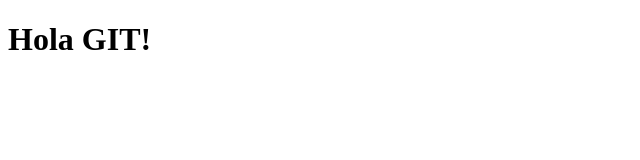
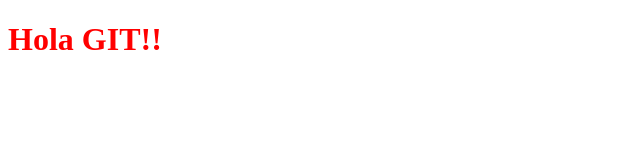
Before and after one commit to docentedev/ejemplo-de-repositorio, a plain HTML site: page index.html in a window 1280 px wide. Shown: the whole page, without its empty margins (0-640 px from the left). Drawn offline with Linux system fonts and the light colour scheme.

Commit message:
Agregando el CSS y vinculando con index.html

```diff
--- /dev/null
+++ b/assets/css/style.css
@@ -0,0 +1,3 @@
+h1 {
+    color: red;
+}
--- a/index.html
+++ b/index.html
@@ -5,8 +5,9 @@
     <meta http-equiv="X-UA-Compatible" content="IE=edge">
     <meta name="viewport" content="width=device-width, initial-scale=1.0">
     <title>Documento para GIT</title>
+    <link rel="stylesheet" href="assets/css/style.css">
 </head>
 <body>
-    <h1>Hola GIT!</h1>
+    <h1>Hola GIT!!</h1>
 </body>
 </html>
```
